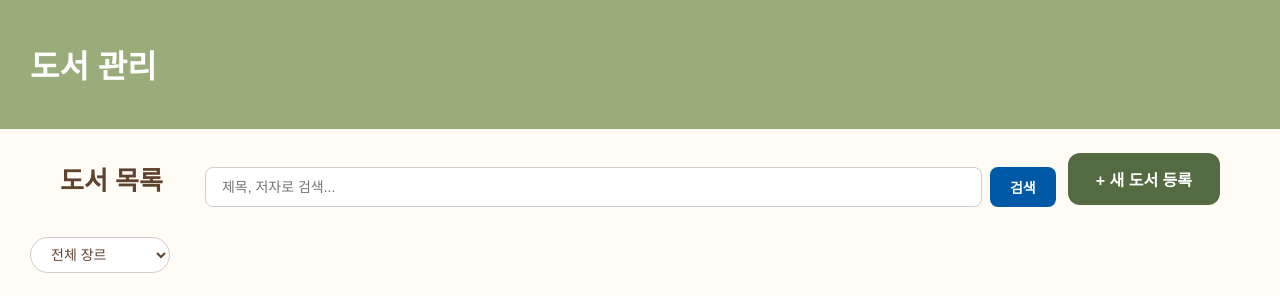
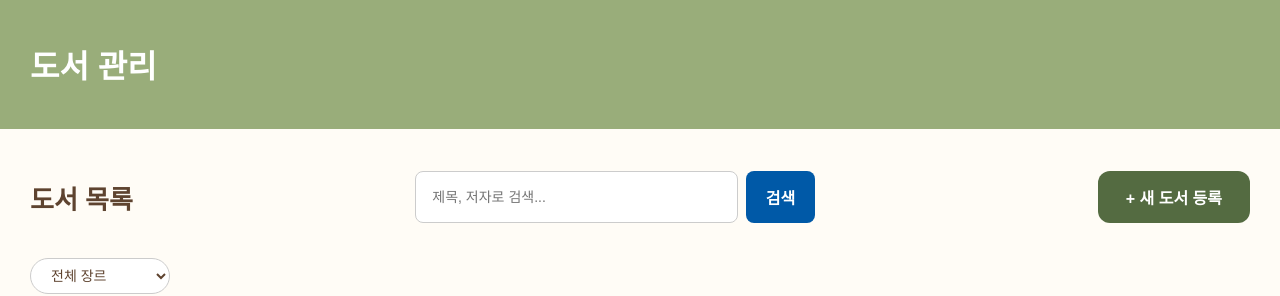
Before and after one commit to lsh4323/AIVLE_Mini-Project_4, a React (Vite) app: page / in a window 1280 px wide. Shown: the top 296 px of the page. Built offline with nearby package versions, Linux system fonts and the light colour scheme; no server answers; data requests are answered from the project's data file.

Commit message:
css - 검색창 UI 수정

```diff
--- a/src/App.css
+++ b/src/App.css
@@ -10,6 +10,7 @@ body {
   padding: 0 40px;
   padding-bottom: 40px;
 }
+
 /* ===== 헤더 ===== */
 .header {
   background-color: #99ad7a;
@@ -27,13 +28,10 @@ body {
   font-size: 26px;
   font-weight: 700;
   color: #5e432f;
-  margin: 0 30px 16px 30px;
   display: inline-block;
 }
 
 .add-book-button {
-  float: right;
-  margin: 0 30px 16px 0;
   padding: 14px 28px;
   background-color: #546b41;
   color: white;
@@ -69,10 +67,12 @@ body {
     box-shadow 0.2s ease;
   min-height: 160px;
 }
+
 .card-info {
   min-width: 0;
   flex: 1;
 }
+
 .book-card:hover {
   background-color: #ece8d8;
   transform: translateY(-3px);
@@ -87,6 +87,7 @@ body {
   flex-shrink: 0;
   box-shadow: 2px 4px 10px rgba(0, 0, 0, 0.15);
 }
+
 .card-title {
   font-size: 1.05rem;
   font-weight: 600;
@@ -128,6 +129,7 @@ form {
   margin: 0 30px;
   max-width: 700px;
 }
+
 label {
   font-size: 15px;
   font-weight: 700;
@@ -136,6 +138,7 @@ label {
   width: 60px;
   margin-bottom: 12px;
 }
+
 input {
   width: calc(100% - 70px);
   padding: 10px 14px;
@@ -145,6 +148,7 @@ input {
   margin-bottom: 12px;
   background-color: #ffffff;
 }
+
 textarea {
   width: calc(100% - 70px);
   padding: 10px 14px;
@@ -155,12 +159,14 @@ textarea {
   resize: vertical;
   background-color: #ffffff;
 }
+
 form > div:last-child {
   display: flex;
   justify-content: flex-end;
   gap: 12px;
   margin-top: 20px;
 }
+
 button[type="submit"] {
   background-color: #546b41;
   color: white;
@@ -171,6 +177,7 @@ button[type="submit"] {
   cursor: pointer;
   width: 110px;
 }
+
 button[type="button"] {
   background-color: white;
   color: #546b41;
@@ -195,14 +202,14 @@ button[type="delete"] {
 
 /* ===== 빈 이미지 ===== */
 .empty-cover-image {
-  width: 345px;
-  height: 488px;
+  width: 256px;
+  height: 384px;
   background-color: red;
   color: white;
   display: flex;
   justify-content: center;
   align-items: center;
-  font-size: 64px;
+  font-size: 32px;
   font-weight: bold;
 }
 
@@ -219,22 +226,11 @@ button[type="delete"] {
   object-fit: cover;
 }
 
-.empty-cover-image {
-  width: 256px;
-  height: 384px;
-  background-color: red;
-  color: white;
-  display: flex;
-  justify-content: center;
-  align-items: center;
-  font-size: 32px;
-  font-weight: bold;
-}
-
 .book-side-text h1 {
   margin-top: 0;
   font-size: 35px;
 }
+
 .book-side-text p.gray {
   font-size: 16px;
   color: gray;
@@ -280,12 +276,14 @@ button[type="delete"] {
   resize: vertical;
   box-sizing: border-box;
 }
+
 .content-count {
   margin: 6px 0 0;
   font-size: 12px;
   color: #666;
   text-align: right;
 }
+
 .buttons {
   display: flex;
   justify-content: flex-end;
@@ -323,6 +321,7 @@ button[type="delete"] {
   font-weight: bold;
   white-space: nowrap;
 }
+
 .quality-select {
   width: 100%;
   height: 38px;
@@ -332,6 +331,7 @@ button[type="delete"] {
   font-size: 14px;
   box-sizing: border-box;
 }
+
 .api-input {
   width: 100%;
   height: 38px;
@@ -340,10 +340,12 @@ button[type="delete"] {
   border: 1px solid #ccc;
   border-radius: 6px;
 }
+
 .ai-input-row {
   display: flex;
   gap: 12px;
 }
+
 .ai-input-group {
   flex: 1;
 }
@@ -445,7 +447,7 @@ button[type="delete"] {
 .home-header {
   display: flex;
   align-items: center;
-  gap: 12px;
+  justify-content: space-between;
   padding: 0 30px;
   margin-bottom: 16px;
 }
@@ -453,12 +455,12 @@ button[type="delete"] {
 .search-area {
   display: flex;
   gap: 8px;
-  flex: 1;
+  width: 400px;
 }
 
 .search-input {
   flex: 1;
-  padding: 10px 16px;
+  padding: 14px 16px;
   border: 1px solid #cccccc;
   border-radius: 8px;
   font-size: 14px;
@@ -468,12 +470,12 @@ button[type="delete"] {
 }
 
 .search-button {
-  padding: 10px 20px;
+  padding: 14px 20px;
   background-color: #0059A7;
   color: white;
   border: none;
   border-radius: 8px;
-  font-size: 14px;
+  font-size: 16px;
   cursor: pointer;
   font-weight: 600;
 }
@@ -491,5 +493,5 @@ button[type="delete"] {
   font-size: 14px;
   background-color: #ffffff;
   cursor: pointer;
-  color: #5E432F;
+  color: #5e432f;
 }
```
